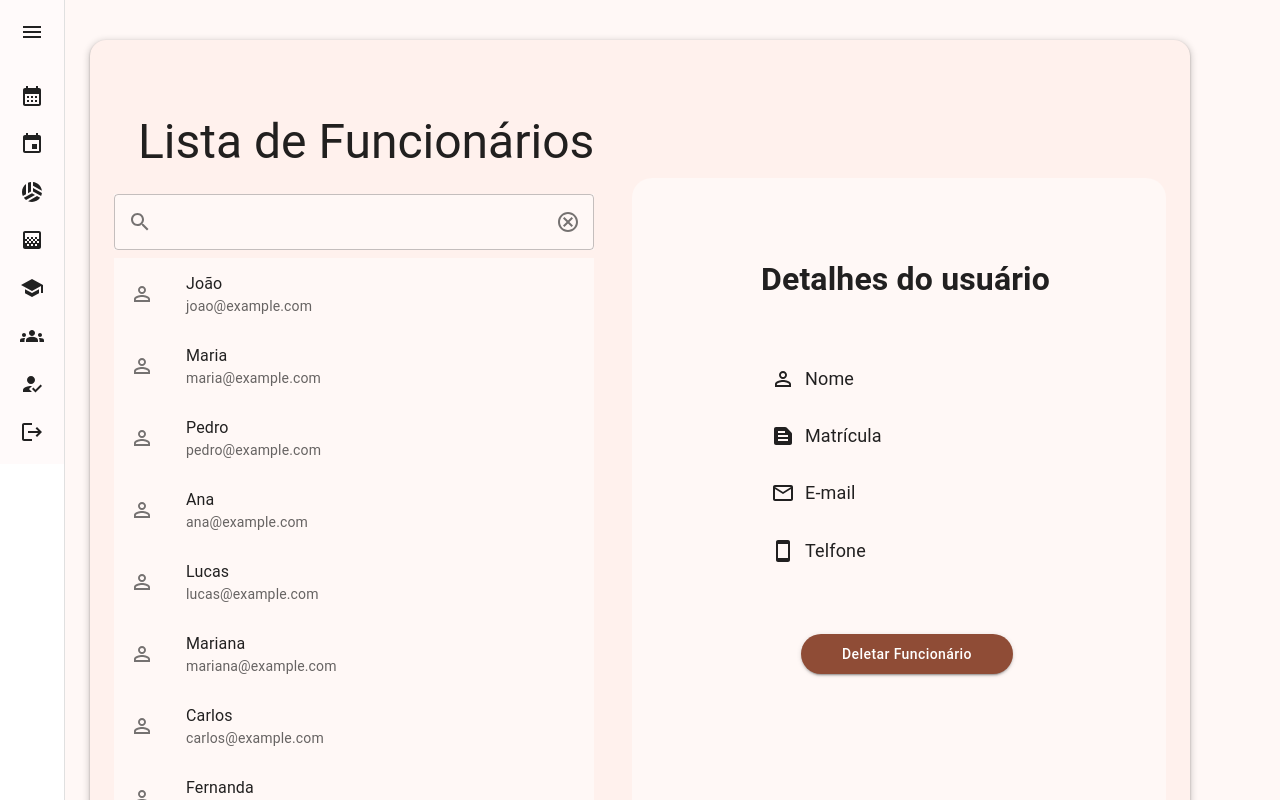
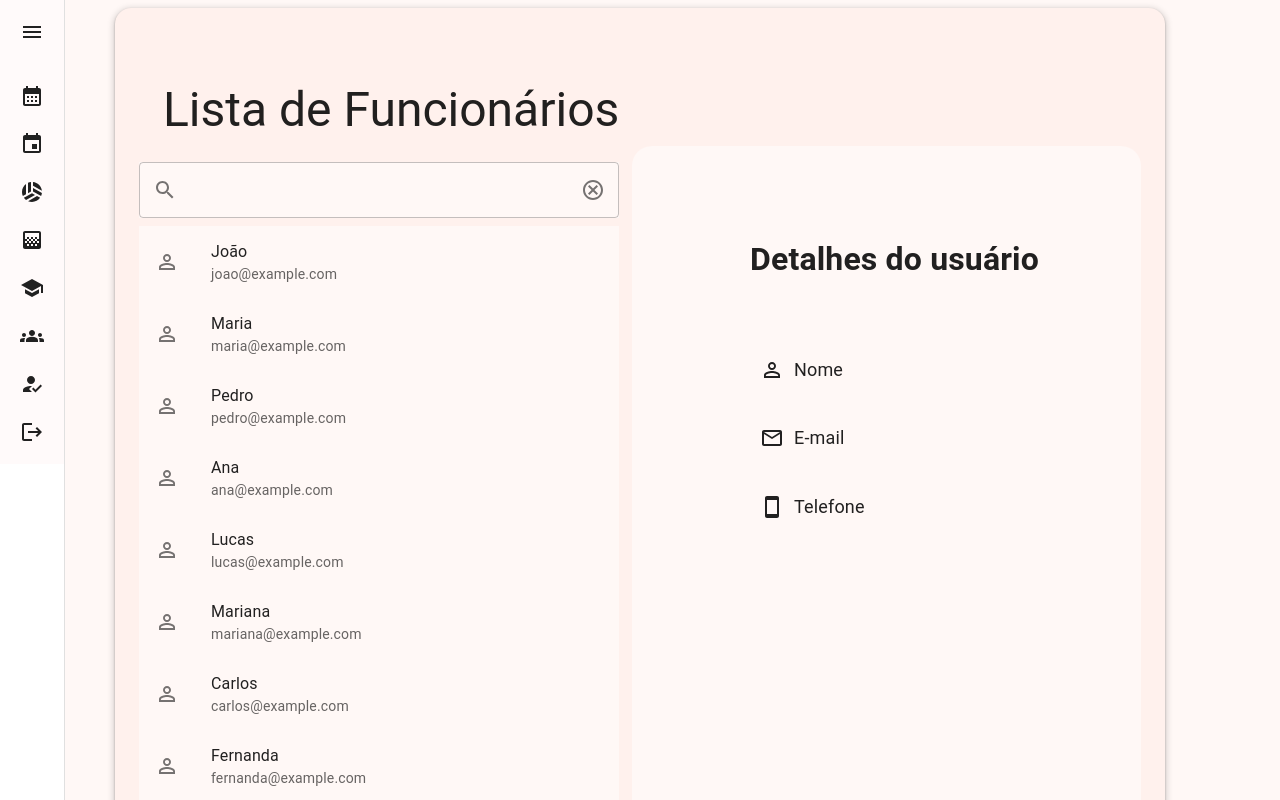
Before and after one commit to Engenharia-de-software-Gp05/Fronted-Complexo-Esportivo-UFCG, a React (Create React App) app: page /list-employees in a window 1280 px wide. Shown: the top 800 px of the page. Built offline with nearby package versions, Linux system fonts and the light colour scheme; what @devexpress/dx-react-scheduler-material-ui would draw is missing.

Commit message:
fix: more resize and buttons

```diff
--- a/src/pages/employee/listEmployees.js
+++ b/src/pages/employee/listEmployees.js
@@ -31,16 +31,16 @@ export default function ListEmployees() {
 
   const handleCloseDialog = () => {
     setOpenDialog(false);
-  }
+  };
 
   const handleDeleteUser = () => {
     //requisicao
     setSelectedUser(null);
     setOpenDialog(false);
-  }
+  };
 
   return (
-    <Container component="section" sx={{ width: 1100, height: 956, mt: 5 }}>
+    <Container component="section" sx={{ width: 1050, height: 910, mt: 1 }}>
       <CssBaseline>
         <Typography variant="h3" sx={{ margin: 3 }}>
           Lista de Funcionários
@@ -83,42 +83,22 @@ export default function ListEmployees() {
                     {selectedUser ? selectedUser.name : "Nome"}
                   </text>
                   <text>
-                    <TextSnippetIcon />
-                    {selectedUser ? selectedUser.id : "Matrícula"}
-                  </text>
-                  <text>
                     <EmailOutlinedIcon />
                     {selectedUser ? selectedUser.email : "E-mail"}
                   </text>
                   <text>
                     <SmartphoneOutlinedIcon />
-                    {selectedUser ? selectedUser.phone : "Telfone"}
+                    {selectedUser ? selectedUser.phone : "Telefone"}
                   </text>
                 </div>
-                  <div style={{ display: 'flex', justifyContent: 'center'}}>
-                    <Button
-                      type="submit"
-                      variant="contained"
-                      sx={{ borderRadius: 20, width: 212, height: 40, textTransform: 'none', margin: 5 }}
-                      onClick={handleOpenDialog}
-                    >Deletar Funcionário</Button>
-                  </div>
+                <div
+                  style={{ display: "flex", justifyContent: "center" }}
+                ></div>
               </div>
             </div>
           </Grid>
         </Grid>
       </CssBaseline>
-
-      <Dialog open={openDialog} onClose={handleCloseDialog}>
-        <DialogTitle>Confirmação de Exclusão</DialogTitle>
-        <DialogContent>
-          <DialogContentText>Tem certeza que deseja excluir este Funcionário?</DialogContentText>
-        </DialogContent>
-        <DialogActions>
-          <Button onClick={handleCloseDialog} color='primary'>Cancelar</Button>
-          <Button onClick={handleDeleteUser} color='primary'>Confirmar</Button>
-        </DialogActions>
-      </Dialog>
     </Container>
   );
 }
```
